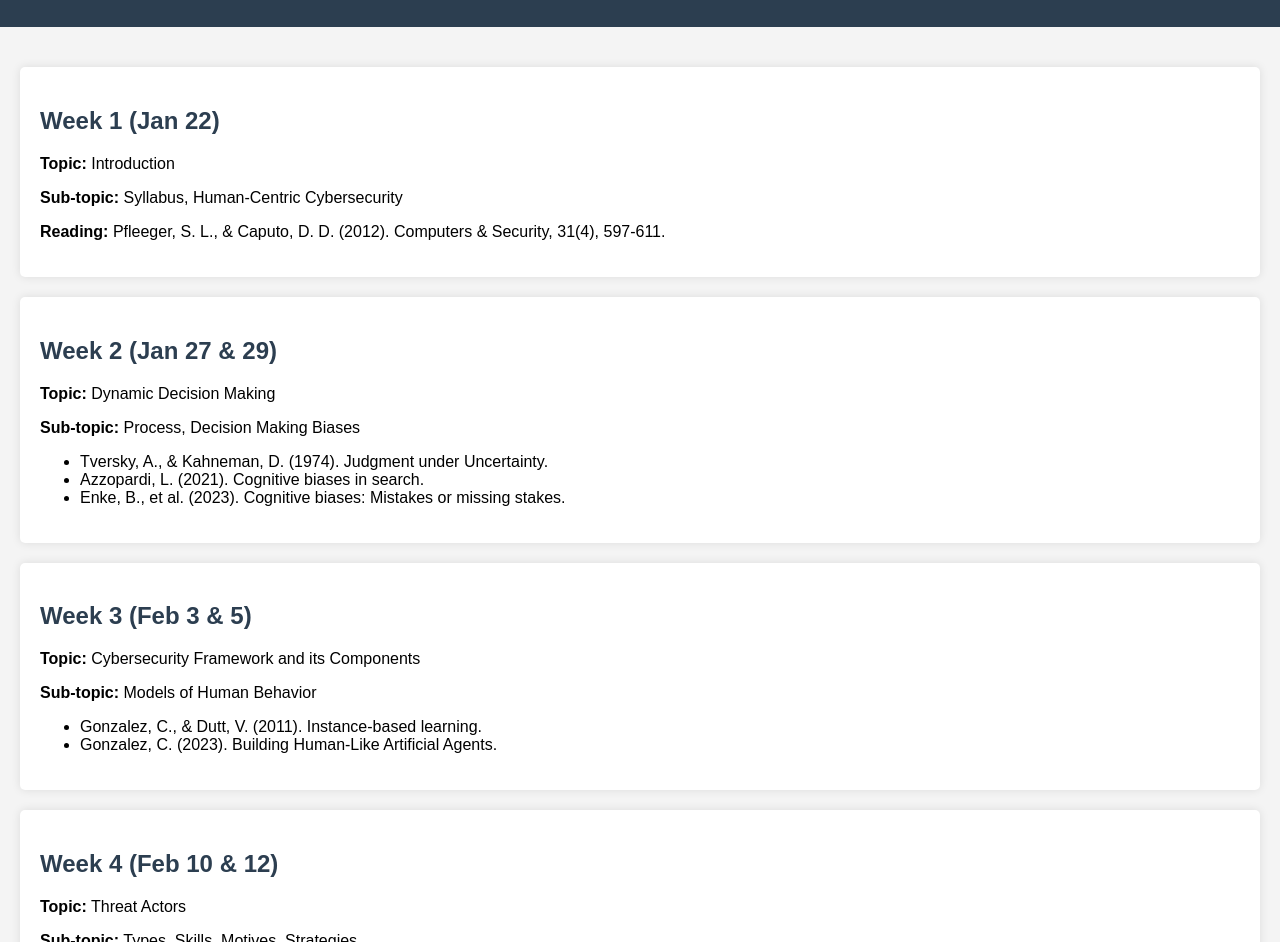
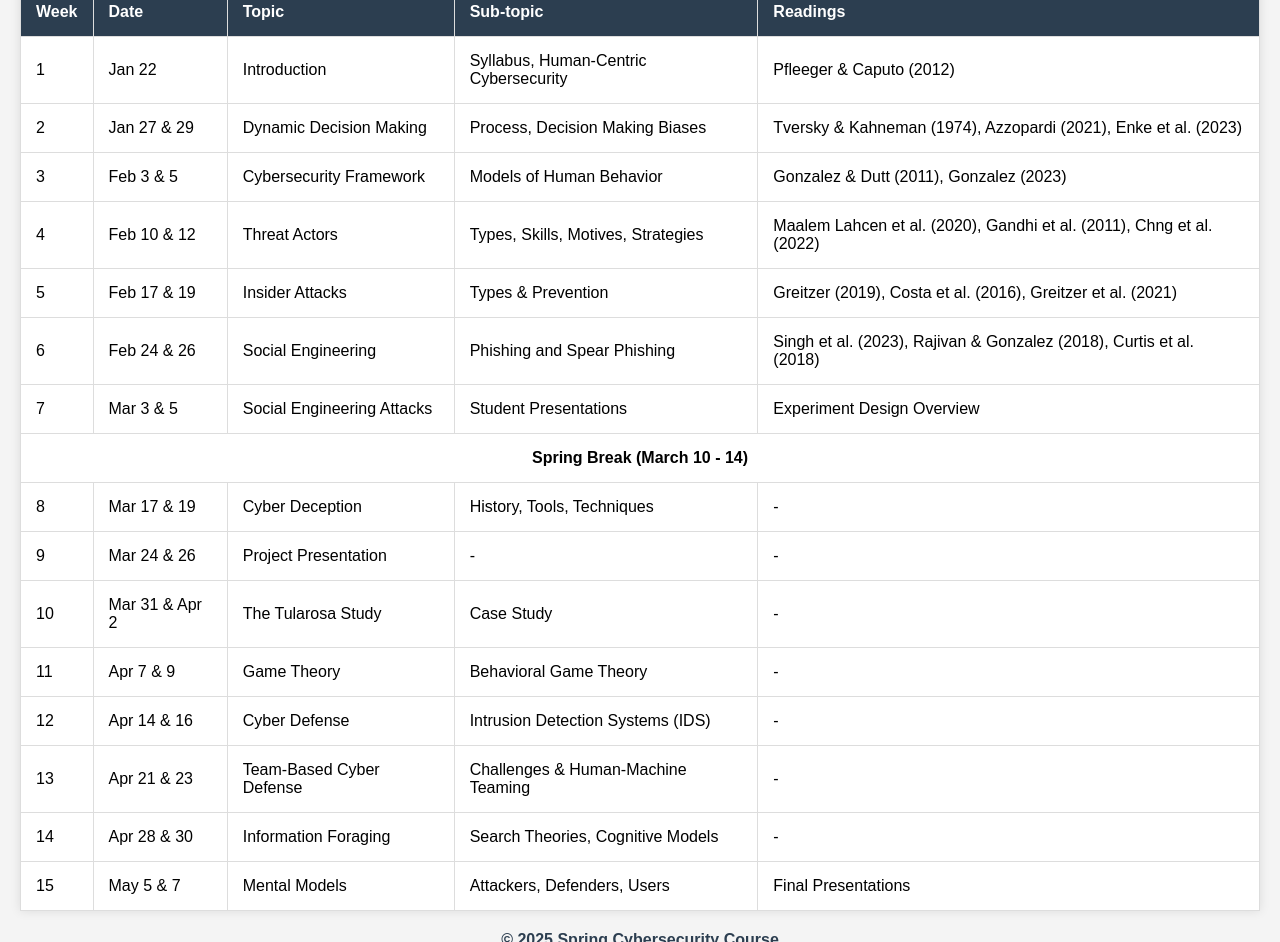
Before and after one commit to palvi-12/2025-HumanCentricCyberSecurity, a plain HTML site: page index.html in a window 1280 px wide. Shown: the part 93-1035 px from the top of the page. Drawn offline with Linux system fonts and the light colour scheme.

Commit message:
Update index.html

```diff
--- a/index.html
+++ b/index.html
@@ -4,118 +4,163 @@
     <meta charset="UTF-8">
     <meta name="viewport" content="width=device-width, initial-scale=1.0">
     <title>Spring 2025 Cybersecurity Schedule</title>
-    <link rel="stylesheet" href="style.css">
+    <style>
+        body {
+            font-family: Arial, sans-serif;
+            margin: 20px;
+            background-color: #f4f4f4;
+        }
+        h1 {
+            text-align: center;
+            color: #2c3e50;
+        }
+        table {
+            width: 100%;
+            border-collapse: collapse;
+            background: white;
+            box-shadow: 0 0 10px rgba(0,0,0,0.1);
+        }
+        th, td {
+            padding: 15px;
+            border: 1px solid #ddd;
+            text-align: left;
+        }
+        th {
+            background-color: #2c3e50;
+            color: white;
+        }
+        footer {
+            margin-top: 20px;
+            text-align: center;
+            color: #2c3e50;
+            font-weight: bold;
+        }
+    </style>
 </head>
 <body>
-    <header>
-        <h1>Spring 2025 Cybersecurity Schedule</h1>
-    </header>
 
-    <main>
-        <section>
-            <h2>Week 1 (Jan 22)</h2>
-            <p><strong>Topic:</strong> Introduction</p>
-            <p><strong>Sub-topic:</strong> Syllabus, Human-Centric Cybersecurity</p>
-            <p><strong>Reading:</strong> Pfleeger, S. L., & Caputo, D. D. (2012). Computers & Security, 31(4), 597-611.</p>
-        </section>
-
-        <section>
-            <h2>Week 2 (Jan 27 & 29)</h2>
-            <p><strong>Topic:</strong> Dynamic Decision Making</p>
-            <p><strong>Sub-topic:</strong> Process, Decision Making Biases</p>
-            <ul>
-                <li>Tversky, A., & Kahneman, D. (1974). Judgment under Uncertainty.</li>
-                <li>Azzopardi, L. (2021). Cognitive biases in search.</li>
-                <li>Enke, B., et al. (2023). Cognitive biases: Mistakes or missing stakes.</li>
-            </ul>
-        </section>
-
-        <section>
-            <h2>Week 3 (Feb 3 & 5)</h2>
-            <p><strong>Topic:</strong> Cybersecurity Framework and its Components</p>
-            <p><strong>Sub-topic:</strong> Models of Human Behavior</p>
-            <ul>
-                <li>Gonzalez, C., & Dutt, V. (2011). Instance-based learning.</li>
-                <li>Gonzalez, C. (2023). Building Human-Like Artificial Agents.</li>
-            </ul>
-        </section>
-
-        <section>
-            <h2>Week 4 (Feb 10 & 12)</h2>
-            <p><strong>Topic:</strong> Threat Actors</p>
-            <p><strong>Sub-topic:</strong> Types, Skills, Motives, Strategies</p>
-        </section>
-
-        <section>
-            <h2>Week 5 (Feb 17 & 19)</h2>
-            <p><strong>Topic:</strong> Insider Attacks</p>
-        </section>
-
-        <section>
-            <h2>Week 6 (Feb 24 & 26)</h2>
-            <p><strong>Topic:</strong> Social Engineering Attacks</p>
-            <p><strong>Sub-topic:</strong> Phishing and Spear Phishing</p>
-        </section>
-
-        <section>
-            <h2>Week 7 (Mar 3 & 5)</h2>
-            <p><strong>Topic:</strong> Social Engineering Attacks</p>
-            <p><strong>Sub-topic:</strong> Student Presentations, Experiment Design Overview</p>
-        </section>
-
-        <section>
-            <h2>Spring Break (March 10 - March 14)</h2>
-            <p>No classes</p>
-        </section>
-
-        <section>
-            <h2>Week 8 (Mar 17 & 19)</h2>
-            <p><strong>Topic:</strong> The Psychology of Cyber Deception</p>
-            <p><strong>Sub-topic:</strong> History, Tools, Techniques</p>
-        </section>
-
-        <section>
-            <h2>Week 9 (Mar 24 & 26)</h2>
-            <p><strong>Topic:</strong> Project Presentation</p>
-        </section>
-
-        <section>
-            <h2>Week 10 (Mar 31 & Apr 2)</h2>
-            <p><strong>Topic:</strong> The Tularosa Study</p>
-        </section>
-
-        <section>
-            <h2>Week 11 (Apr 7 & 9)</h2>
-            <p><strong>Topic:</strong> Game Theory and Exploitation</p>
-            <p><strong>Sub-topic:</strong> Game-theory, Behavioral game-theory</p>
-        </section>
-
-        <section>
-            <h2>Week 12 (Apr 14 & 16)</h2>
-            <p><strong>Topic:</strong> Human Factors of Cyber Defense</p>
-            <p><strong>Sub-topic:</strong> IDS, Two-player games, Attacker’s Reliance</p>
-        </section>
-
-        <section>
-            <h2>Week 13 (Apr 21 & 23)</h2>
-            <p><strong>Topic:</strong> Team-based Cyber Defense</p>
-        </section>
-
-        <section>
-            <h2>Week 14 (Apr 28 & 30)</h2>
-            <p><strong>Topic:</strong> Information Foraging</p>
-            <p><strong>Sub-topic:</strong> Information Search Theories, Cognitive Models</p>
-        </section>
-
-        <section>
-            <h2>Week 15 (May 5 & 7)</h2>
-            <p><strong>Topic:</strong> Mental Models of Attackers, Defenders, and Users</p>
-            <p><strong>Sub-topic:</strong> Final Presentations</p>
-        </section>
-    </main>
+    <h1>Spring 2025 Cybersecurity Course Schedule</h1>
+    <table>
+        <tr>
+            <th>Week</th>
+            <th>Date</th>
+            <th>Topic</th>
+            <th>Sub-topic</th>
+            <th>Readings</th>
+        </tr>
+        <tr>
+            <td>1</td>
+            <td>Jan 22</td>
+            <td>Introduction</td>
+            <td>Syllabus, Human-Centric Cybersecurity</td>
+            <td>Pfleeger & Caputo (2012)</td>
+        </tr>
+        <tr>
+            <td>2</td>
+            <td>Jan 27 & 29</td>
+            <td>Dynamic Decision Making</td>
+            <td>Process, Decision Making Biases</td>
+            <td>Tversky & Kahneman (1974), Azzopardi (2021), Enke et al. (2023)</td>
+        </tr>
+        <tr>
+            <td>3</td>
+            <td>Feb 3 & 5</td>
+            <td>Cybersecurity Framework</td>
+            <td>Models of Human Behavior</td>
+            <td>Gonzalez & Dutt (2011), Gonzalez (2023)</td>
+        </tr>
+        <tr>
+            <td>4</td>
+            <td>Feb 10 & 12</td>
+            <td>Threat Actors</td>
+            <td>Types, Skills, Motives, Strategies</td>
+            <td>Maalem Lahcen et al. (2020), Gandhi et al. (2011), Chng et al. (2022)</td>
+        </tr>
+        <tr>
+            <td>5</td>
+            <td>Feb 17 & 19</td>
+            <td>Insider Attacks</td>
+            <td>Types & Prevention</td>
+            <td>Greitzer (2019), Costa et al. (2016), Greitzer et al. (2021)</td>
+        </tr>
+        <tr>
+            <td>6</td>
+            <td>Feb 24 & 26</td>
+            <td>Social Engineering</td>
+            <td>Phishing and Spear Phishing</td>
+            <td>Singh et al. (2023), Rajivan & Gonzalez (2018), Curtis et al. (2018)</td>
+        </tr>
+        <tr>
+            <td>7</td>
+            <td>Mar 3 & 5</td>
+            <td>Social Engineering Attacks</td>
+            <td>Student Presentations</td>
+            <td>Experiment Design Overview</td>
+        </tr>
+        <tr>
+            <td colspan="5" style="text-align:center; font-weight: bold;">Spring Break (March 10 - 14)</td>
+        </tr>
+        <tr>
+            <td>8</td>
+            <td>Mar 17 & 19</td>
+            <td>Cyber Deception</td>
+            <td>History, Tools, Techniques</td>
+            <td>-</td>
+        </tr>
+        <tr>
+            <td>9</td>
+            <td>Mar 24 & 26</td>
+            <td>Project Presentation</td>
+            <td>-</td>
+            <td>-</td>
+        </tr>
+        <tr>
+            <td>10</td>
+            <td>Mar 31 & Apr 2</td>
+            <td>The Tularosa Study</td>
+            <td>Case Study</td>
+            <td>-</td>
+        </tr>
+        <tr>
+            <td>11</td>
+            <td>Apr 7 & 9</td>
+            <td>Game Theory</td>
+            <td>Behavioral Game Theory</td>
+            <td>-</td>
+        </tr>
+        <tr>
+            <td>12</td>
+            <td>Apr 14 & 16</td>
+            <td>Cyber Defense</td>
+            <td>Intrusion Detection Systems (IDS)</td>
+            <td>-</td>
+        </tr>
+        <tr>
+            <td>13</td>
+            <td>Apr 21 & 23</td>
+            <td>Team-Based Cyber Defense</td>
+            <td>Challenges & Human-Machine Teaming</td>
+            <td>-</td>
+        </tr>
+        <tr>
+            <td>14</td>
+            <td>Apr 28 & 30</td>
+            <td>Information Foraging</td>
+            <td>Search Theories, Cognitive Models</td>
+            <td>-</td>
+        </tr>
+        <tr>
+            <td>15</td>
+            <td>May 5 & 7</td>
+            <td>Mental Models</td>
+            <td>Attackers, Defenders, Users</td>
+            <td>Final Presentations</td>
+        </tr>
+    </table>
 
     <footer>
-        <p>&copy; 2025 Spring Cybersecurity Course</p>
+        &copy; 2025 Spring Cybersecurity Course
     </footer>
+
 </body>
 </html>
```
